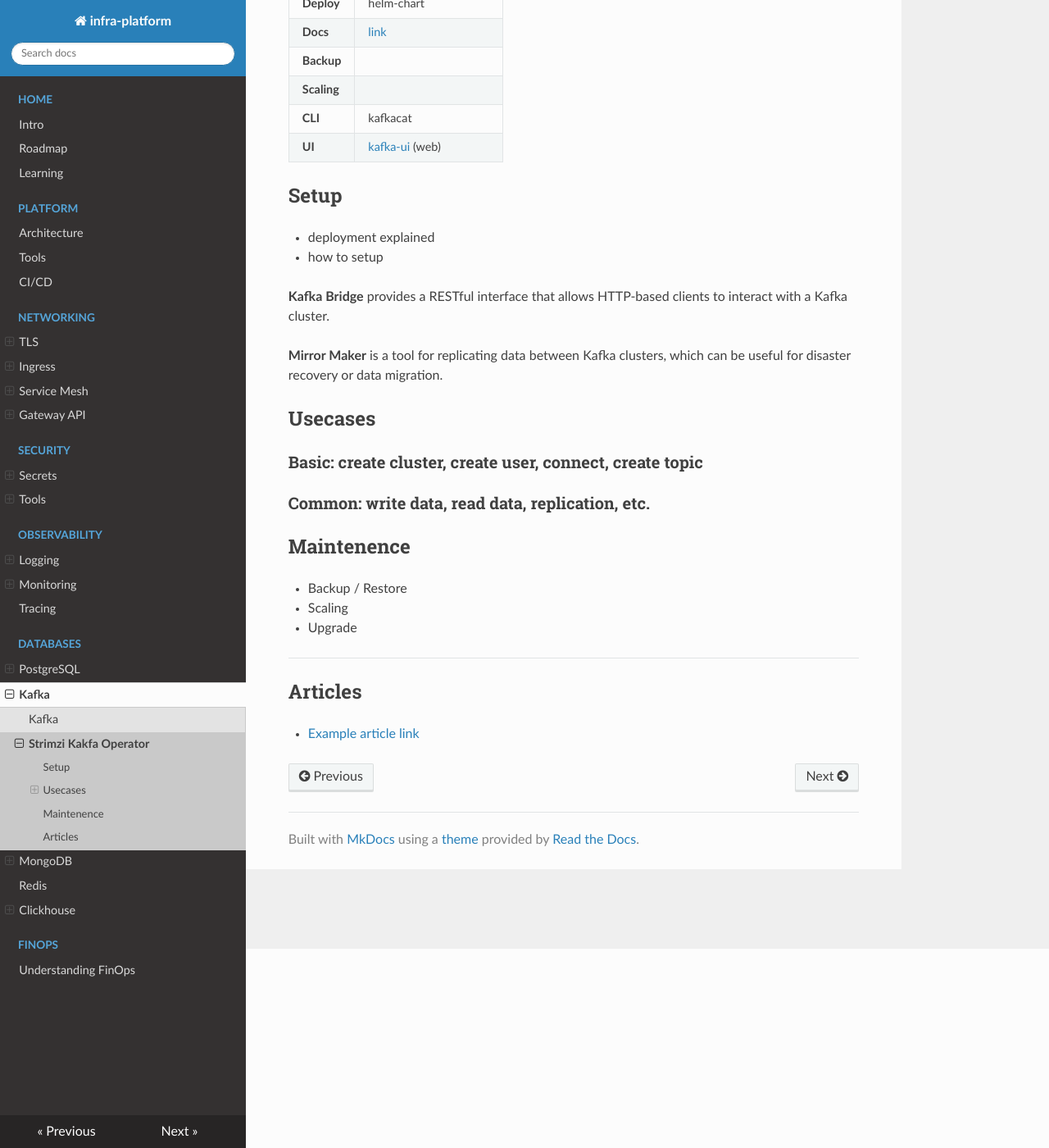
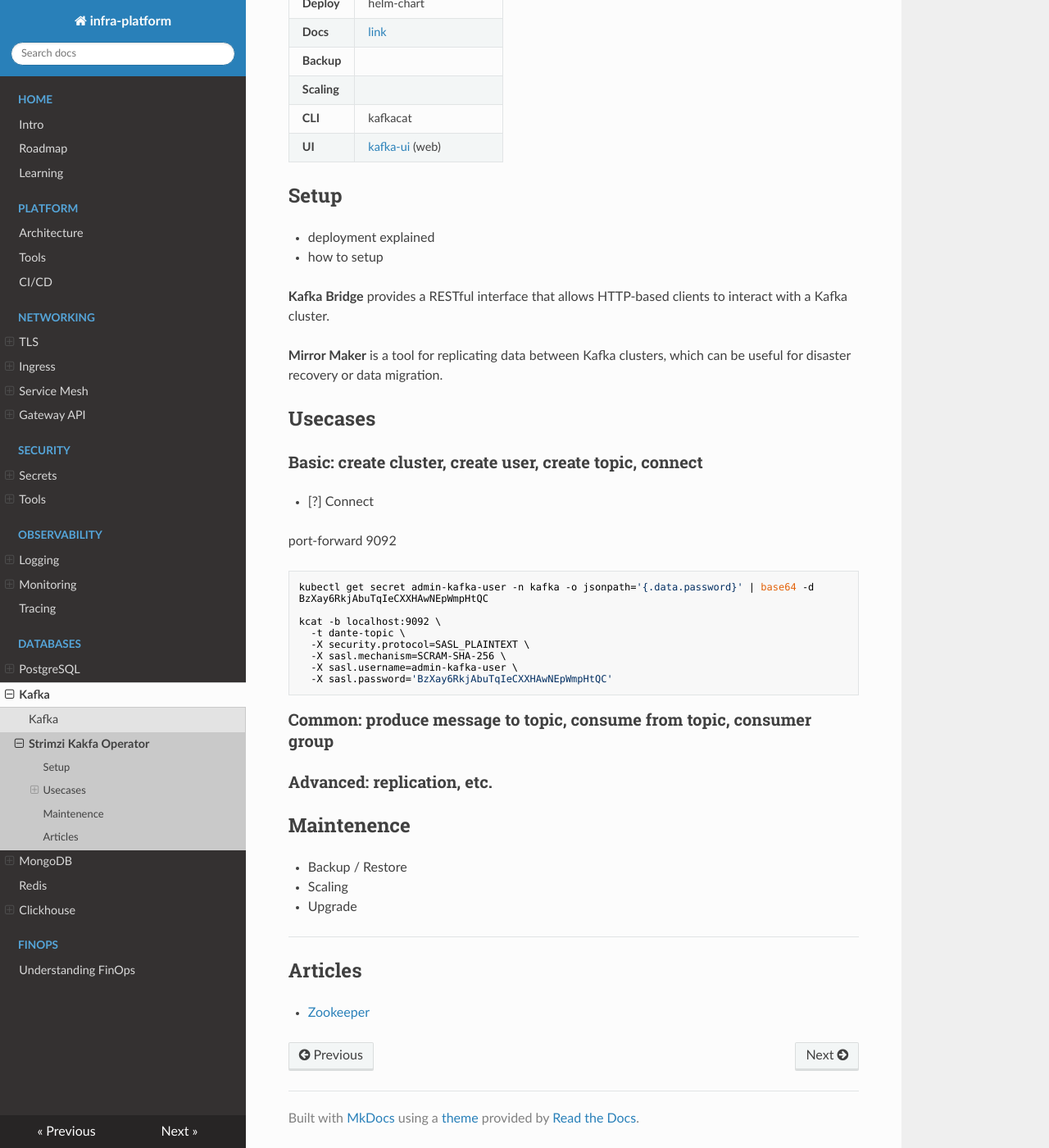
Before and after one commit to andrewozh/infra-apps, an MkDocs documentation site: the page built from docs/kafka/strimzi.md, in a window 1280 px wide and 1400 px high, scrolled down 243 px. Shown: the whole window at 82% size. Built offline with MkDocs 1.6.1, drawn with Linux system fonts in a browser that asks for light colours; nearby versions of some CDN libraries.

Commit message:
doc: kafka init

````diff
--- a/docs/kafka/strimzi.md
+++ b/docs/kafka/strimzi.md
@@ -21,8 +21,27 @@
 
 ## Usecases
 
-### Basic: create cluster, create user, connect, create topic
-### Common: write data, read data, replication, etc.
+### Basic: create cluster, create user, create topic, connect
+
+- [?] Connect
+
+port-forward 9092
+
+```bash
+kubectl get secret admin-kafka-user -n kafka -o jsonpath='{.data.password}' | base64 -d
+BzXay6RkjAbuTqIeCXXHAwNEpWmpHtQC
+
+kcat -b localhost:9092 \
+  -t dante-topic \
+  -X security.protocol=SASL_PLAINTEXT \
+  -X sasl.mechanism=SCRAM-SHA-256 \
+  -X sasl.username=admin-kafka-user \
+  -X sasl.password='BzXay6RkjAbuTqIeCXXHAwNEpWmpHtQC'
+```
+
+### Common: produce message to topic, consume from topic, consumer group
+
+### Advanced: replication, etc.
 
 ## Maintenence
 
@@ -34,4 +53,4 @@
 
 ## Articles
 
-* [Example article link](#)
+* [Zookeeper](#)
````
Also changed, not shown: docs/tools/zookeeper.md (added, +5 -0 lines), docs/tools/kubeshark.md (added).
